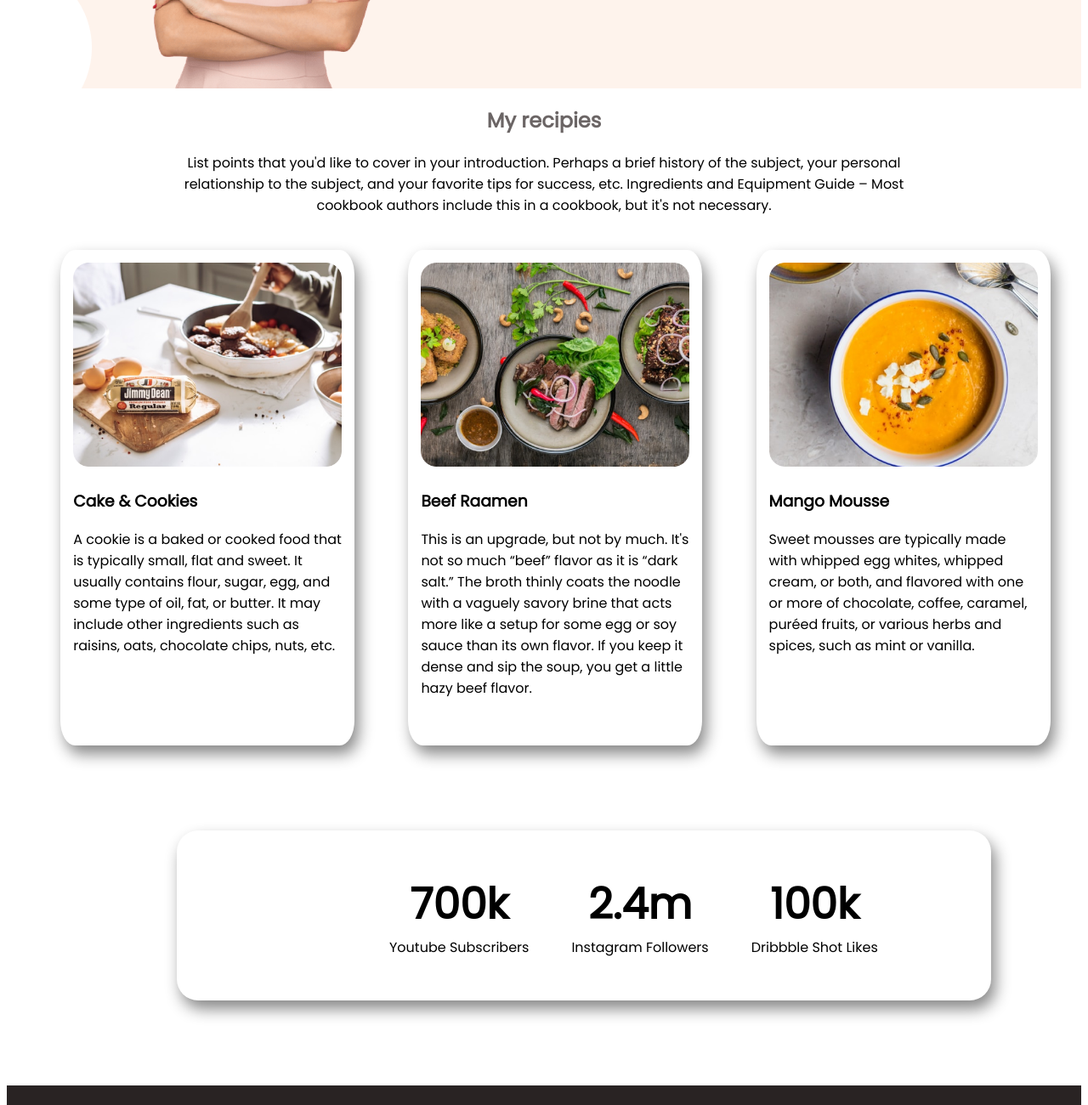
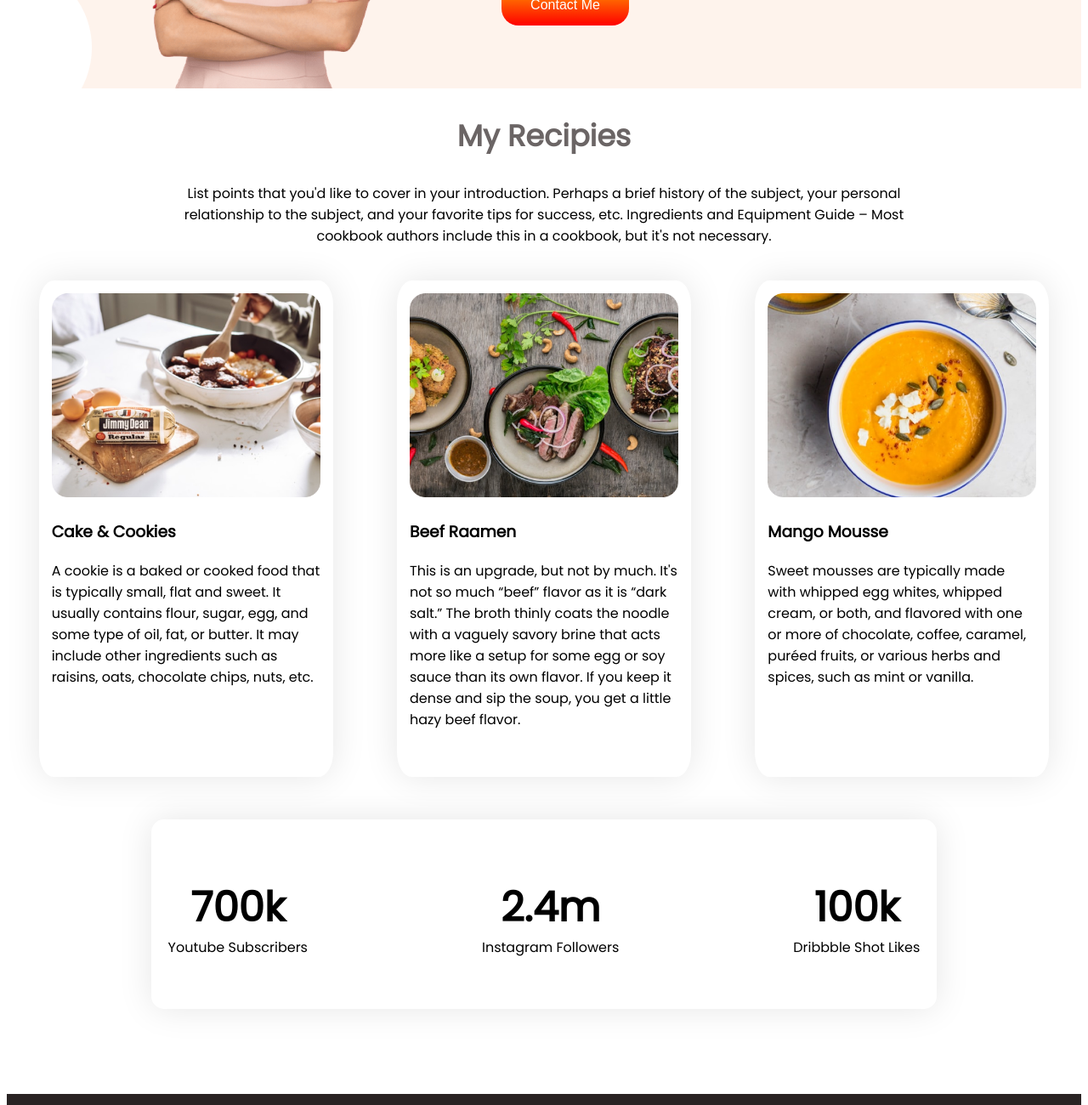
Before and after one commit to FarhanaShaheed/food-network, a plain HTML site: page index.html in a window 1280 px wide. Shown: the part 1060-2360 px from the top of the page at 85% size. Drawn offline with Linux system fonts and the light colour scheme.

Commit message:
final code added

```diff
--- a/index.html
+++ b/index.html
@@ -19,9 +19,9 @@
             <li>Career</li>
           </ul>
     </section>
-    <section class="flexible-class">
+    <section class="flexible-class title">
         <div class="half-width introduction">
-        <h1><b>Skip The Diet,Just Eat <span>Healthy</span> With Food Network</b></h1>
+        <h1>Skip The Diet,Just Eat <span>Healthy</span> With Food Network</h1>
         <p>Imagine you don't need a diet because we provide healthy and delicious food for you!</p>
         <button><a href="https://www.foodpanda.sg/?gclid=Cj0KCQjw24qHBhCnARIsAPbdtlJvMTKohQDky2V6ElM2__IH4SHEcnwnyctg5sYZKLQ_ixt9pfAy9uAaAslAEALw_wcB" target="_blank">Order Food</a></button>
         </div>
@@ -43,10 +43,10 @@
     </section>
     <section>
         <div class="recipies">
-            <h2>My recipies</h2>
+            <h2>My Recipies</h2>
             <p>List points that you'd like to cover in your introduction. Perhaps a brief history of the subject, your personal relationship to the subject, and your favorite tips for success, etc. Ingredients and Equipment Guide – Most cookbook authors include this in a cookbook, but it's not necessary.</p>
         </div>
-        <div class="flexible-class">
+        <div class="recipies-card">
             <div class="menu">
                 <img src="images/food/Project Cover.jpg" alt="">
                 <h3>Cake & Cookies</h3>
@@ -65,7 +65,7 @@
 
         </div>
         <section class="forth">
-            <div class="flexible-class">
+            <div class="forth-one">
                 <div class="follower">
                     <h1>700k</h1>
                 <p>Youtube Subscribers</p>
--- a/style.css
+++ b/style.css
@@ -21,15 +21,15 @@ section {
     color: rgb(107, 101, 101);
 }
 
-h1 {
+.title h1 {
     font-size: 50px;
-    font-weight: 900;
+    font-weight: bold;
 
 }
 
 h2 {
-    font-weight: 700px;
-    font-size: x-large;
+    font-weight: bolder;
+    font-size: 35px;
 }
 
 a {
@@ -46,11 +46,12 @@ p {
 }
 
 button {
-    height: 45px;
-    width: 130px;
+    height: 50px;
+    width: 150px;
     border-radius: 20px;
     background-image: linear-gradient(orange, red);
     border: none;
+    font-size: 18px;
 }
 
 span {
@@ -95,6 +96,7 @@ span {
     background-image: url(images/shapes/7.png);
     background-repeat: no-repeat;
     height: 500px;
+    width: auto;
 }
 
 .recipies {
@@ -108,11 +110,15 @@ span {
     color: black;
 }
 
+.recipies-card {
+    display: flex;
+    justify-content: space-around;
+}
+
 .menu {
-    box-shadow: 5px 10px 18px #888888;
+    box-shadow: 0px 0px 40px rgba(0, 0, 0, 10%);
     width: 25%;
     border-radius: 5%;
-    margin-left: 5%;
     padding: 15px 15px 15px 15px;
     color: black;
 }
@@ -127,24 +133,36 @@ h3 {
 }
 
 .forth {
-    box-shadow: 5px 10px 18px #888888;
-    margin-top: 100px;
-    margin-left: 200px;
-    border-radius: 25px;
-    width: 60%;
-    height: 200px;
-    padding-left: 200px;
+    display: flex;
+    justify-content: center;
+    margin-top: 50px;
+
+}
+
+.forth-one {
+    display: flex;
+    justify-content: space-between;
+    width: 70%;
+    box-shadow: 0px 0px 40px rgba(0, 0, 0, 10%);
+    padding: 20px;
+    border-radius: 15px;
 }
 
 .follower {
     color: black;
-    padding-left: 50px;
     text-align: center;
 }
 
 
 .follower p {
     margin-top: -50px;
+    font-size: 16px;
+}
+
+.follower h1 {
+    font-size: 48px;
+    font-weight: 900px;
+
 }
 
 .footer {
```
